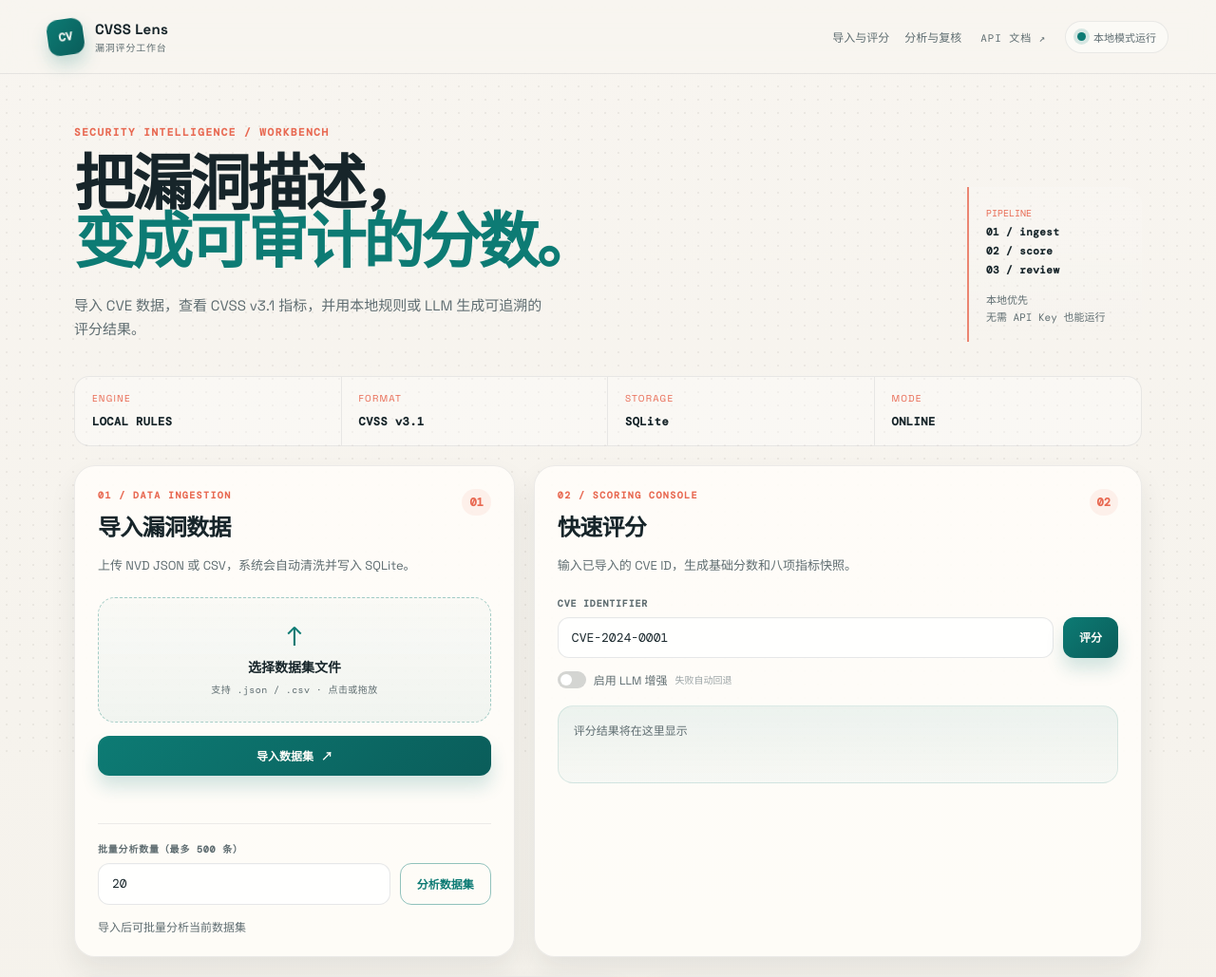
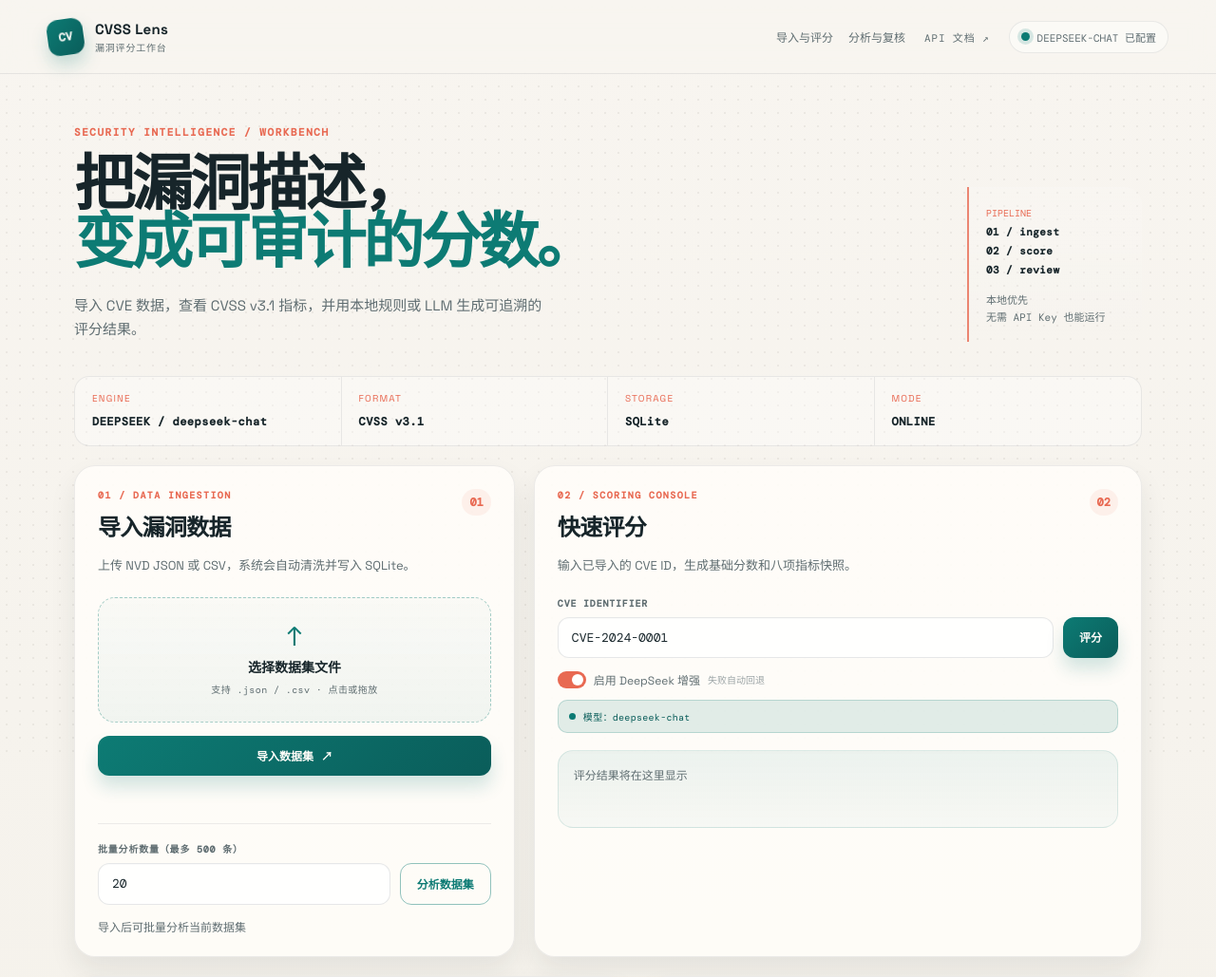
Before and after one commit to jiajia-lyj/demo, a FastAPI app: page / in a window 1280 px wide. Shown: the top 1029 px of the page at 95% size. Run offline with FastAPI, Linux system fonts and the light colour scheme.

Commit message:
feat: configure DeepSeek enhancement

```diff
--- a/app/api/endpoints.py
+++ b/app/api/endpoints.py
@@ -34,7 +34,11 @@ def home(request: Request) -> HTMLResponse:
 
 @router.get("/health")
 def health() -> dict[str, str]:
-    return {"status": "ok", "llm": "enabled" if scheduler.llm.enabled else "local-fallback"}
+    return {
+        "status": "ok",
+        "llm": "enabled" if scheduler.llm.enabled else "local-fallback",
+        "llm_model": scheduler.llm.settings.llm_model if scheduler.llm.enabled else "local-rules",
+    }
 
 
 @router.post("/api/v1/cve/import", response_model=ImportResponse)
--- a/app/config.py
+++ b/app/config.py
@@ -9,8 +9,10 @@ load_dotenv()
 @dataclass(frozen=True)
 class Settings:
     database_path: str = os.getenv("DATABASE_PATH", "data/cvss.db")
-    llm_base_url: str = os.getenv("LLM_BASE_URL", "")
-    llm_api_key: str = os.getenv("LLM_API_KEY", "")
+    llm_base_url: str = os.getenv("LLM_BASE_URL") or (
+        "https://api.deepseek.com/v1" if os.getenv("DEEPSEEK_API_KEY") else ""
+    )
+    llm_api_key: str = os.getenv("LLM_API_KEY") or os.getenv("DEEPSEEK_API_KEY", "")
     llm_model: str = os.getenv("LLM_MODEL", "deepseek-chat")
     llm_timeout: float = float(os.getenv("LLM_TIMEOUT", "30"))
     llm_temperature: float = float(os.getenv("LLM_TEMPERATURE", "0"))
--- a/app/static/app.js
+++ b/app/static/app.js
@@ -52,7 +52,8 @@ function renderMetrics(features = {}) {
 
 function renderScore(data) {
   const severityClass = String(data.severity || "").toLowerCase();
-  const source = data.llm_model ? `LLM · ${data.llm_model}` : "LOCAL RULES";
+  const provider = String(data.llm_model || "").toLowerCase().includes("deepseek") ? "DEEPSEEK" : "LLM";
+  const source = data.llm_model ? `${provider} · ${data.llm_model}` : "LOCAL RULES";
   const confidence = data.llm_confidence == null ? "未提供置信度" : `置信度 ${data.llm_confidence}`;
   const usage = data.token_usage?.total_tokens == null ? "未记录 token" : `${data.token_usage.total_tokens} tokens`;
   return `<div class="score-line"><span class="score-number">${escapeHtml(data.cvss_base_score)}</span><span class="severity severity-${escapeHtml(severityClass)}">${escapeHtml(data.severity)}</span></div><div class="vector-row"><div class="vector">${escapeHtml(data.cvss_vector)}</div><button class="copy-button" type="button" data-copy-vector="${escapeHtml(data.cvss_vector)}" title="复制 CVSS 向量">复制</button></div><div class="score-meta"><span>${escapeHtml(source)}</span><span>${escapeHtml(confidence)}</span><span>${escapeHtml(usage)}</span></div><div class="metric-grid">${renderMetrics(data.features)}</div>`;
@@ -61,21 +62,26 @@ function renderScore(data) {
 function renderBatchResults(results) {
   if (!results.length) return "没有找到可分析的 CVE 记录";
   const average = (results.reduce((total, item) => total + Number(item.cvss_base_score || 0), 0) / results.length).toFixed(1);
-  const rows = results.map((item) => `<tr><td>${escapeHtml(item.cve_id)}</td><td><strong>${escapeHtml(item.cvss_base_score)}</strong></td><td><span class="severity severity-${escapeHtml(String(item.severity).toLowerCase())}">${escapeHtml(item.severity)}</span></td><td>${escapeHtml(item.cvss_vector)}</td></tr>`).join("");
-  return `<div class="batch-summary">已完成 ${results.length} 条 · 平均分 ${average}</div><div class="table-wrap"><table><thead><tr><th>CVE</th><th>分数</th><th>等级</th><th>向量</th></tr></thead><tbody>${rows}</tbody></table></div>`;
+  const rows = results.map((item) => `<tr><td>${escapeHtml(item.cve_id)}</td><td><strong>${escapeHtml(item.cvss_base_score)}</strong></td><td><span class="severity severity-${escapeHtml(String(item.severity).toLowerCase())}">${escapeHtml(item.severity)}</span></td><td>${escapeHtml(item.cvss_vector)}</td><td>${escapeHtml(item.llm_model || "LOCAL RULES")}</td></tr>`).join("");
+  return `<div class="batch-summary">已完成 ${results.length} 条 · 平均分 ${average}</div><div class="table-wrap"><table><thead><tr><th>CVE</th><th>分数</th><th>等级</th><th>向量</th><th>模型</th></tr></thead><tbody>${rows}</tbody></table></div>`;
 }
 
 async function checkHealth() {
   try {
     const data = await request("/health");
     const enabled = data.llm === "enabled";
-    $("#system-status").textContent = enabled ? "LLM 已连接" : "本地模式运行";
-    $("#engine-stat").textContent = enabled ? "LLM + RULES" : "LOCAL RULES";
+    const model = data.llm_model || "local-rules";
+    $("#system-status").textContent = enabled ? `${model} 已配置` : "本地模式运行";
+    $("#engine-stat").textContent = enabled ? `DEEPSEEK / ${model}` : "LOCAL RULES";
+    $("#model-status").classList.toggle("enabled", enabled);
+    $("#model-status span:last-child").textContent = enabled ? `模型：${model}` : "模型：本地规则回退";
     $("#mode-stat").textContent = "ONLINE";
     $(".status-dot").classList.add("ready");
   } catch (error) {
     $("#system-status").textContent = "服务不可用";
     $("#mode-stat").textContent = "OFFLINE";
+    $("#model-status").classList.remove("enabled");
+    $("#model-status span:last-child").textContent = "模型：服务不可用";
     $(".status-dot").classList.remove("ready");
   }
 }
--- a/app/static/styles.css
+++ b/app/static/styles.css
@@ -424,6 +424,33 @@ button { cursor: pointer; }
 .toggle input:checked + .toggle-ui { background: var(--coral); }
 .toggle input:checked + .toggle-ui::after { left: 15px; }
 
+.model-status {
+  display: flex;
+  align-items: center;
+  gap: 8px;
+  margin-top: 12px;
+  padding: 9px 11px;
+  color: var(--muted);
+  background: rgba(17, 36, 41, 0.04);
+  border: 1px solid rgba(17, 36, 41, 0.08);
+  border-radius: 10px;
+  font: 10px 'DM Mono', monospace;
+  letter-spacing: 0.03em;
+}
+.model-status.enabled {
+  color: var(--teal-dark);
+  background: var(--teal-soft);
+  border-color: rgba(13, 123, 116, 0.2);
+}
+.model-status-dot {
+  width: 7px;
+  height: 7px;
+  flex: 0 0 7px;
+  border-radius: 50%;
+  background: var(--muted);
+}
+.model-status.enabled .model-status-dot { background: var(--teal); }
+
 .result-card {
   margin-top: 18px;
   padding: 16px;
--- a/app/templates/index.html
+++ b/app/templates/index.html
@@ -62,7 +62,8 @@
         <p class="muted">输入已导入的 CVE ID，生成基础分数和八项指标快照。</p>
         <label class="field-label" for="cve-id">CVE IDENTIFIER</label>
         <div class="input-row"><input id="cve-id" value="CVE-2024-0001" placeholder="例如 CVE-2024-0001"><button class="button primary compact" id="score-button">评分</button></div>
-        <label class="toggle"><input id="use-llm" type="checkbox"><span class="toggle-ui"></span><span>启用 LLM 增强</span><small>失败自动回退</small></label>
+        <label class="toggle"><input id="use-llm" type="checkbox" checked><span class="toggle-ui"></span><span>启用 DeepSeek 增强</span><small>失败自动回退</small></label>
+        <div id="model-status" class="model-status" aria-live="polite"><span class="model-status-dot"></span><span>正在检查模型配置...</span></div>
         <div id="score-result" class="result-card empty" aria-live="polite">评分结果将在这里显示</div>
       </article>
     </section>
```
Also changed, not shown: app/core/llm_enhancer.py (+9 -1 lines), tests/test_api.py (+1 -0 lines), README.md, 1 other file.
